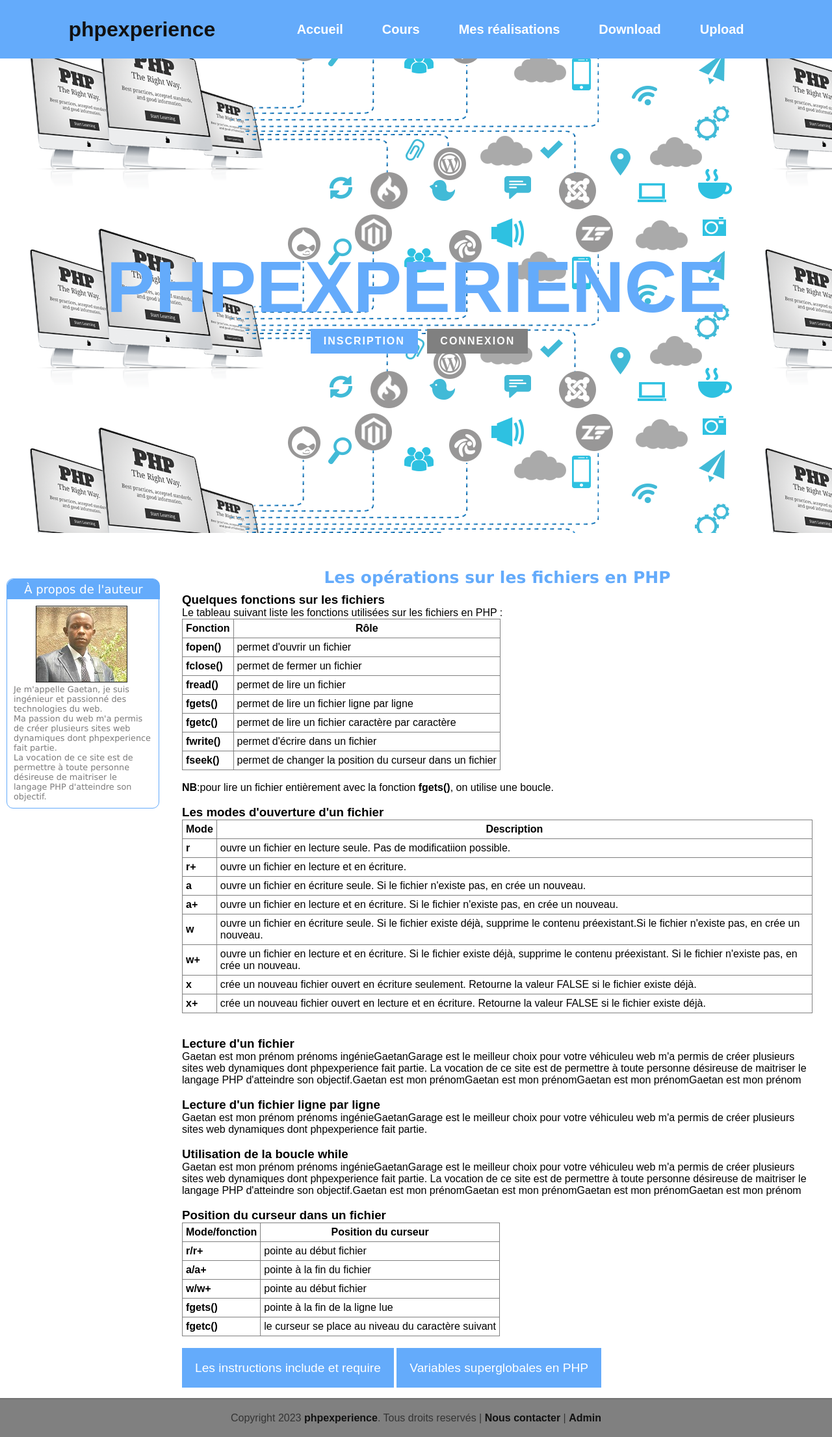
After one commit to Gaetach21/phpexperience, a PHP site: page /chap15.php in a window 1280 px wide. The commit adds this page. Shown: the whole page at 65% size. Run offline with PHP 8.4, Linux system fonts and the light colour scheme.

Commit message:
Add chapitre 15:Les opérations sur les fichiers en PHP

```diff
--- a/chap14.php
+++ b/chap14.php
@@ -65,7 +65,7 @@
 
       <div style="margin: 20px 0px;">
     <a href="chap13.php#main"  style="text-decoration: none; background-color: #64abfb; padding: 20px; color: white; font-size: 1.2em;">Les formulaires en PHP</a>
-    <a href=""  style="text-decoration: none; background-color: #64abfb; padding: 20px; color: white; font-size: 1.2em; margin-right: 25px;">Opérations sur les fichiers en PHP</a>
+    <a href="chap15.php#main"  style="text-decoration: none; background-color: #64abfb; padding: 20px; color: white; font-size: 1.2em; margin-right: 25px;">Opérations sur les fichiers en PHP</a>
   </div>
   </div>
 
--- /dev/null
+++ b/chap15.php
@@ -0,0 +1,206 @@
+<!DOCTYPE html>
+<html>
+
+  <head>
+    <meta charset="utf-8" />
+    <meta name="viewport" content="width=device-width, initial-scale=1">
+        <link href="css/style.css" rel ="stylesheet" type="text/css" media="all">
+    <title>phpexperience - Les opérations sur les fichiers en PHP</title>
+    <style type="text/css">
+        table, th, td {border: 1px solid grey;
+      padding: 5px;
+      border-collapse: collapse;}
+    </style>
+  </head>
+
+  <body>
+    <!-- En-tete-->
+    <?php include("includes/header.php")?>
+
+
+    <!-- Logo-->
+    <?php include("includes/logo.php")?>
+
+
+    <section>
+
+      <!-- aside-->
+    <?php include("includes/aside.php")?>
+
+
+            <div id="main">
+          <h1>Les opérations sur les fichiers en PHP</h1>
+          <h3>Quelques fonctions sur les fichiers</h3>
+          Le tableau suivant liste les fonctions utilisées sur les fichiers en PHP : <br>
+          <table>
+<thead>
+<tr>
+<th>Fonction</th>
+<th>Rôle</th>
+</tr>
+</thead>
+<tbody>
+<tr>
+<td><strong>fopen()</strong></td>
+<td>permet d'ouvrir un fichier</td>
+</tr>
+<tr>
+<td><strong>fclose()</strong></td>
+<td>permet de fermer un fichier</td>
+</tr>
+<tr>
+<td><strong>fread()</strong></td>
+<td>permet de lire un fichier</td>
+</tr>
+<tr>
+<td><strong>fgets()</strong></td>
+<td>permet de lire un fichier ligne par ligne</td>
+</tr>
+<tr>
+<td><strong>fgetc()</strong></td>
+<td>permet de lire un fichier caractère par caractère</td>
+</tr>
+<tr>
+<td><strong>fwrite()</strong></td>
+<td>permet d'écrire dans un fichier</td>
+</tr>
+<tr>
+<td><strong>fseek()</strong></td>
+<td>permet de changer la position du curseur dans un fichier</td>
+</tr>
+</tbody>
+</table><br>
+<strong>NB</strong>:pour lire un fichier entièrement avec la fonction
+<strong>fgets()</strong>, on utilise une boucle.<br><br>
+
+<h3>Les modes d'ouverture d'un fichier</h3>
+          <table>
+<thead>
+<tr>
+<th>Mode</th>
+<th>Description</th>
+</tr>
+</thead>
+<tbody>
+<tr>
+<td><strong>r</strong></td>
+<td>ouvre un fichier en lecture seule. Pas de modificatiion possible.</td>
+</tr>
+<tr>
+<td><strong>r+</strong></td>
+<td>ouvre un fichier en lecture et en écriture.</td>
+</tr>
+<tr>
+<td><strong>a</strong></td>
+<td>ouvre un fichier en écriture seule. Si le fichier n'existe pas, en crée un nouveau.</td>
+</tr>
+<tr>
+<td><strong>a+</strong></td>
+<td>ouvre un fichier en lecture et en écriture. Si le fichier n'existe pas, en crée un nouveau.</td>
+</tr>
+<tr>
+<td><strong>w</strong></td>
+<td>ouvre un fichier en écriture seule. Si le fichier existe déjà, supprime le contenu préexistant.Si le fichier n'existe pas, en crée un nouveau.</td>
+</tr>
+<tr>
+<td><strong>w+</strong></td>
+<td>ouvre un fichier en lecture et en écriture. Si le fichier existe déjà, supprime le contenu préexistant. Si le fichier n'existe pas, en crée un nouveau.</td>
+</tr>
+<tr>
+<td><strong>x</strong></td>
+<td>crée un nouveau fichier ouvert en écriture seulement. Retourne la valeur FALSE si le fichier existe déjà.</td>
+</tr>
+<tr>
+<td><strong>x+</strong></td>
+<td>crée un nouveau fichier ouvert en lecture et en écriture. Retourne la valeur FALSE si le fichier existe déjà.</td>
+</tr>
+</tbody>
+</table><br><br>
+
+    <?php
+    echo "<h3>Lecture d'un fichier</h3>";
+
+    $definition = fopen("gaetan-essai.txt", "r+");
+    $affichagedef = fread($definition, 1000);
+    echo $affichagedef."<br><br>";
+    fclose($definition);
+
+    echo "<h3>Lecture d'un fichier ligne par ligne</h3>";
+    $definition = fopen("gaetan-essai.txt", "r+");
+    $affichagedef = fgets($definition, 1000);
+    echo $affichagedef."<br><br>";
+    fclose($definition);
+
+    echo "<h3>Utilisation de la boucle while</h3>";
+    $definition = fopen("gaetan-essai.txt", "r+");
+    while (!feof($definition)) {
+      echo fgets($definition);
+    }
+    echo "<br><br>";
+    fclose($definition);
+
+    echo "<h3>Position du curseur dans un fichier</h3>";
+    ?>
+    <table>
+<thead>
+<tr>
+<th>Mode/fonction</th>
+<th>Position du curseur</th>
+</tr>
+</thead>
+<tbody>
+<tr>
+<td><strong>r/r+</strong></td>
+<td>pointe au début fichier</td>
+</tr>
+<tr>
+<td><strong>a/a+</strong></td>
+<td>pointe à la fin du fichier</td>
+</tr>
+<tr>
+<td><strong>w/w+</strong></td>
+<td>pointe au début fichier</td>
+</tr>
+<tr>
+<td><strong>fgets()</strong></td>
+<td>pointe à la fin de la ligne lue</td>
+</tr>
+<tr>
+<td><strong>fgetc()</strong></td>
+<td>le curseur se place au niveau du caractère suivant</td>
+</tr>
+</tbody>
+</table><br>
+    <?php
+    $definition = fopen("gaetan-essai.txt", "r+");
+    fwrite($definition, "Gaetan est mon prénom");
+    fclose($definition);
+
+    $definition = fopen("gaetan-essai.txt", "a+");
+    fwrite($definition, "Gaetan est mon prénom");
+    fclose($definition);
+
+
+    $definition = fopen("gaetan-essai.txt", "r+");
+    fseek($definition, 40);
+    fwrite($definition, "GaetanGarage est le meilleur choix pour votre véhicule");
+    fclose($definition);
+
+    ?>
+
+
+      <div style="margin: 20px 0px;">
+    <a href="chap14.php#main"  style="text-decoration: none; background-color: #64abfb; padding: 20px; color: white; font-size: 1.2em;">Les instructions include et require</a>
+    <a href=""  style="text-decoration: none; background-color: #64abfb; padding: 20px; color: white; font-size: 1.2em; margin-right: 25px;">Variables superglobales en PHP</a>
+  </div>
+  </div>
+
+
+    </section>
+
+   <!-- Pied de page-->
+   <?php include("includes/footer.php")?>
+
+
+  </body>
+</html>
--- a/cours.php
+++ b/cours.php
@@ -40,7 +40,7 @@
       <li><a href="chap12.php#main">Les constantes en PHP</a></li>
       <li><a href="chap13.php#main">Les formulaires en PHP</a></li>
       <li><a href="chap14.php#main">Les instructions include et require</a></li>
-      <li><a href="cours/chap15sur27_Les opérations sur les fichiers en PHP.php">Les opérations sur les fichiers en PHP</a></li>
+      <li><a href="chap15.php#main">Les opérations sur les fichiers en PHP</a></li>
       <li><a href="cours/chap16sur27_Variables superglobales en PHP.php">Variables superglobales en PHP</a></li>
       <li><a href="cours/chap20.php">Connexion à MySQL</a></li>
       <li><a href="cours/chap21.php">Insertion des données dans une BDD via PHP</a></li>
--- a/cours/gaetan-essai.txt
+++ /dev/null
@@ -1,6 +0,0 @@
-Bienvenue sur GaetanGarage. Nous sommes spécialisés dans l'entretien
-des véhicules automobiles et nous offrons également un large éventail de véhicules
-à tous ceux qui désirent les acheter ou les louer.
-Visitez notre site pour découvrir tous ces véhicules hauts de gamme ainsi que leurs caractéristiques.
-N'hésitez pas à vous inscrire pour nous permettre de garder le lien avec vous
-et de vous proposer nos nouveaux produits. Si vous etes inscrit, connectez-vous simplement!
--- a/css/style.css
+++ b/css/style.css
@@ -74,7 +74,7 @@ header .navbar li  a:hover
 	color: #fff;
 	border-bottom: 2px solid #fff;
 }
-.navbar li ul
+header .navbar li ul
 {
 	display: none;
 }
--- /dev/null
+++ b/gaetan-essai.txt
@@ -0,0 +1,2 @@
+Gaetan est mon prénom prénoms ingénieGaetanGarage est le meilleur choix pour votre véhiculeu web m'a permis de créer plusieurs sites web dynamiques dont phpexperience fait partie.
+La vocation de ce site est de permettre à toute personne désireuse de maitriser le langage PHP d'atteindre son objectif.Gaetan est mon prénomGaetan est mon prénomGaetan est mon prénomGaetan est mon prénom
```
Also changed, not shown: cours/chap15sur27_Les opérations sur les fichiers en PHP.php (deleted, +0 -101 lines).
